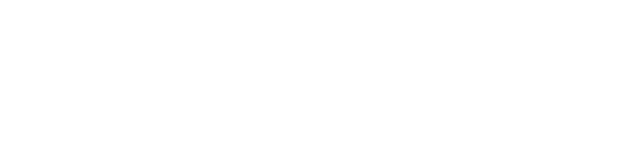
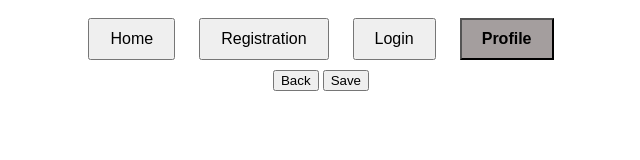
Before and after one commit to MaristArias/cmpt221shahadeh, a plain HTML site: page Project/Client/public/views/profile.html in a window 1280 px wide. Shown: the whole page, without its empty margins (319-959 px from the left). Drawn offline with Linux system fonts and the light colour scheme.

Commit message:
profconcept

```diff
--- a/Project/Client/public/css/profile.css
+++ b/Project/Client/public/css/profile.css
@@ -0,0 +1,16 @@
+* .navContainer {
+    text-align: center;
+  }
+  .navMenu {
+    display: inline-block;
+    margin: 10px;
+    padding: 10px 20px;
+    font-size: 16px;
+  }
+  #profButton {
+    font-weight: bold;
+    background-color: rgb(164, 158, 158);
+  }
+  .backsave {
+    text-align: center;
+  }
--- a/Project/Client/public/views/profile.html
+++ b/Project/Client/public/views/profile.html
@@ -0,0 +1,24 @@
+<!DOCTYPE html>
+<html lang="en">
+<head>
+    <meta charset="UTF-8">
+    <meta name="viewport" content="width=device-width, initial-scale=1.0">
+    <title>Your Profile</title>
+    <link rel="stylesheet" href="../css/profile.css">
+</head>
+<body>
+    <div class="navContainer">
+      <button class="navMenu">Home</button>
+      <button class="navMenu">Registration</button>
+      <button class="navMenu">Login</button>
+      <button class="navMenu" id="profButton">Profile</button>
+    </div>
+    <!-- do a form here (or a ul) that has editable fields for name and number and email, maybe do a light and dark mode too-->
+    <div class="backsave">
+        <button type="back" form="myForm" value="Back">Back</button>
+        <button type="back" form="myForm" value="Save">Save</button>
+    </div>
+
+</body>
+<script src="../js/profile.js"></script>
+</html>
```
Also changed, not shown: Project/Client/public/views/registration.html (+1 -1 lines).
